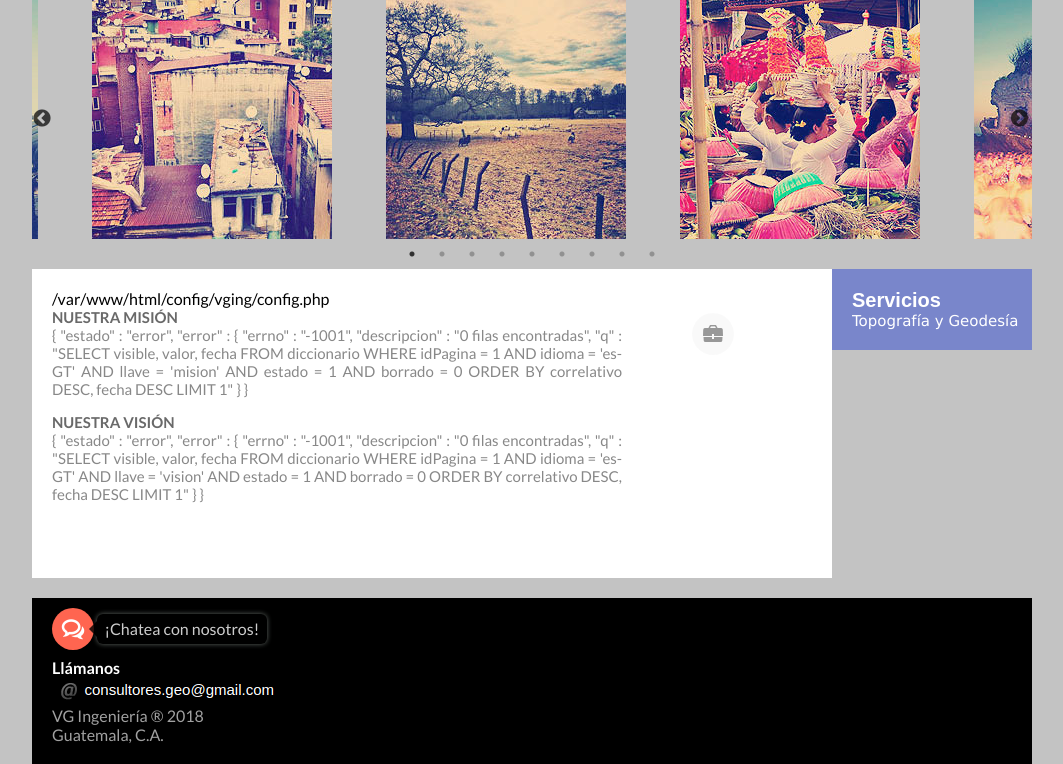
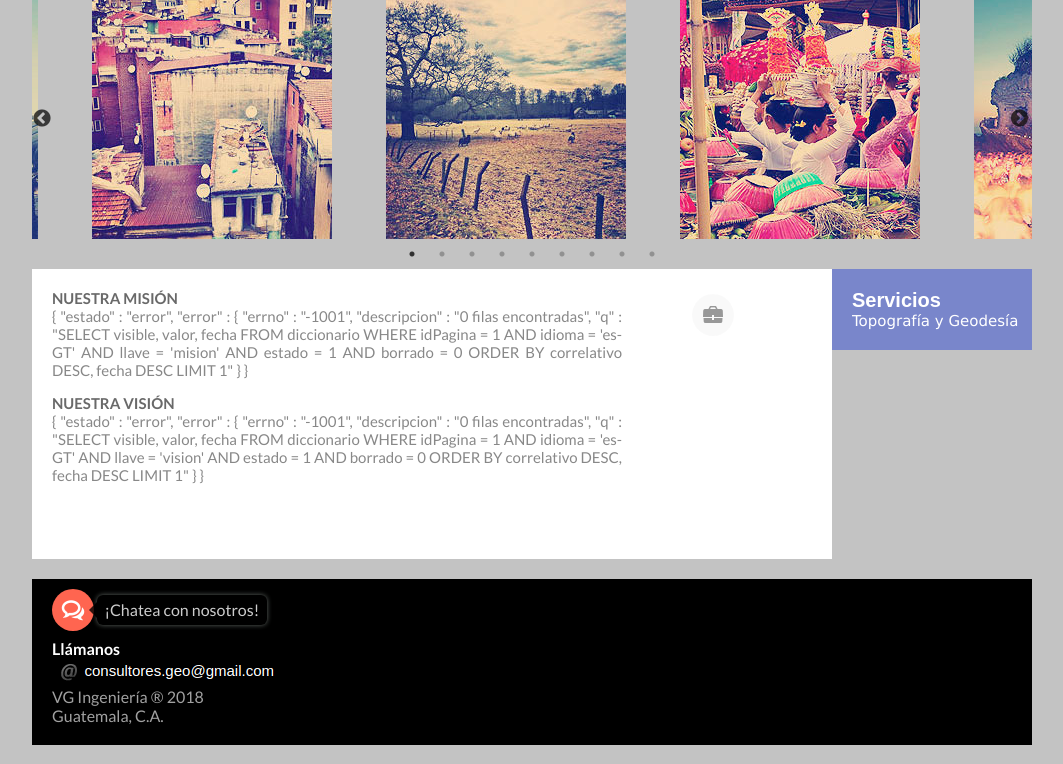
Before and after one commit to vging/vging, a PHP site: page /html/inicio/inicio.php in a window 1280 px wide. Shown: the part 274-1038 px from the top of the page, without its empty margins (108-1171 px from the left). Run offline with PHP 8.4, Linux system fonts and the light colour scheme; data that the repository does not hold is empty; some libraries are stand-ins or nearby versions; some web fonts are replaced.

Commit message:
Update inicio.php

```diff
--- a/html/inicio/inicio.php
+++ b/html/inicio/inicio.php
@@ -166,7 +166,7 @@
 			</script>
 
 		<section class="main">
-			<?php require_once $_SERVER["DOCUMENT_ROOT"]."/config/vging/config.php"; echo $_SERVER["DOCUMENT_ROOT"]."/config/vging/config.php";?>
+			<?php require_once $_SERVER["DOCUMENT_ROOT"]."/config/vging/config.php"; ?>
 
 			<label id="lblAjaxOculto" class="msjAjaxOculto"></label>
 
```
